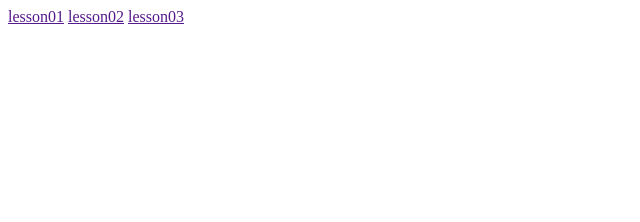
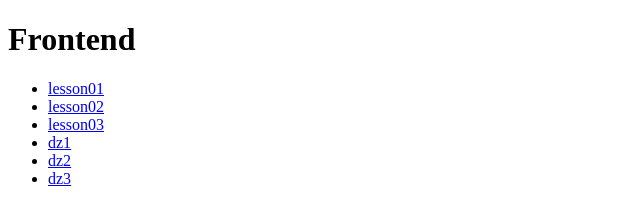
Before and after one commit to AnzhelikaLAV/frontend, a plain HTML site: page index.html in a window 1280 px wide. Shown: the whole page, without its empty margins (0-640 px from the left). Drawn offline with Linux system fonts and the light colour scheme.

Commit message:
changes0204

```diff
--- a/index.html
+++ b/index.html
@@ -6,8 +6,14 @@
     <title>Document</title>
 </head>
 <body>
-    <a href="">lesson01</a>
-    <a href="">lesson02</a>
-    <a href="">lesson03</a>
+    <h1>Frontend</h1>
+    <ul>
+        <li><a href="./lesson01/index.html">lesson01</a></li>
+        <li><a href="./lesson02/index2.html">lesson02</a></li>
+        <li><a href="./lesson03/index.html">lesson03</a></li>
+        <li><a href="./dz1/dz1_27.03.04.html">dz1</a></li>
+        <li><a href="./dz2/dz2_01.04.24.html">dz2</a></li>
+        <li><a href="./dz3/dz3_02.04.24.html">dz3</a></li>
+    </ul>
 </body>
 </html>
```
Also changed, not shown: dz1/dz1_27.03.04.html (renamed from lesson01/index_dz1_27.03.04.html), dz2/dz2_01.04.24.html (renamed from lesson02/dz2_01.04.24.html), dz3/dz3_02.04.24.html (renamed from lesson03/dz3/dz3_02.04.24.html), dz3/dz3_style.css (renamed from lesson03/dz3/dz3_style.css), dz3/running-6252827_1280.jpg (renamed from lesson03/dz3/running-6252827_1280.jpg).
